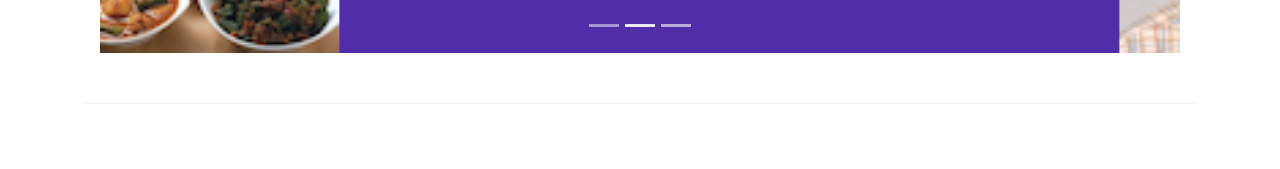
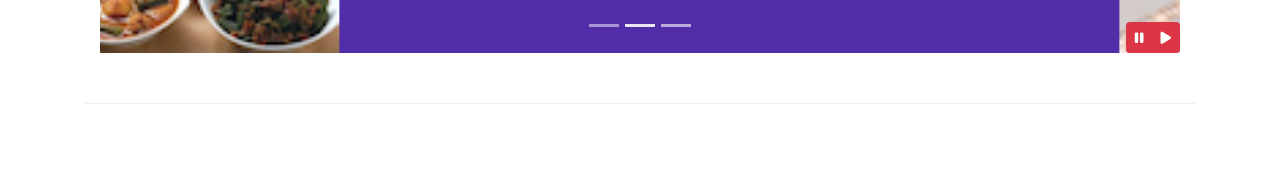
Before and after one commit to Venkat-juju/conFusion, a website: page index.html in a window 1280 px wide. Shown: the part 631-800 px from the top of the page. Drawn offline with nearby package versions, Linux system fonts and the light colour scheme.

Commit message:
bootstrap and jquery

```diff
--- a/css/styles.css
+++ b/css/styles.css
@@ -68,3 +68,9 @@
 	top: 0;
 	min-height: 300px;
 }
+
+#carouselButtons {
+	position: absolute;
+	bottom: 0px;
+	right: 0px;
+}
--- a/index.html
+++ b/index.html
@@ -204,6 +204,7 @@
                                 <p class="d-none d-sm-block">Award winning three-star Michelin chef with wide International experience having worked closely with whos-who in the culinary world, he specializes in creating mouthwatering Indo-Italian fusion experiences. </p>
                             </div>
                         </div>
+                    </div>
                         <ol class="carousel-indicators">
                             <li data-target="#mycarousel" data-slide-to="0"></li>
                             <li data-target="#mycarousel" data-slide-to="1" class="active"></li>
@@ -215,7 +216,14 @@
                         <a class="carousel-control-next" href="#mycarousel" role="button" data-slide="next">
                             <span class="carousel-control-next-icon"></span>
                         </a>
-                    </div>
+                        <div id="carouselButtons" class="btn-group" style="z-index: 1;">
+                            <button class="btn btn-danger btn-sm"  id="carousel-pause">
+                                <span class="fa fa-pause"></span>
+                            </button>
+                            <button class="btn btn-danger btn-sm" id="carousel-play">
+                                <span class="fa fa-play"></span>
+                            </button>
+                        </div>
                 </div>
             </div>
         </div>
@@ -367,6 +375,25 @@
     <script src="node_modules/jquery/dist/jquery.slim.min.js"></script>
     <script src="node_modules/popper.js/dist/umd/popper.min.js"></script>
     <script src="node_modules/bootstrap/dist/js/bootstrap.min.js"></script>
+    <script>
+        $(document).ready(function() {
+            console.log("before the interval function");
+            $("#mycarousel").carousel({interval: 1000});
+            console.log("after the interval function");
+
+            $("#carousel-pause").click(function() {
+                console.log("before the pause function");
+                $("#mycarousel").carousel('pause');
+                console.log("before the pause function");
+            });
+
+            $("#carousel-play").click(function() {
+                console.log("before the play function");
+                $("#mycarousel").carousel('cycle');
+                console.log("before the play function");
+            });
+        });
+    </script>
 
 </body>
 </html>
```
